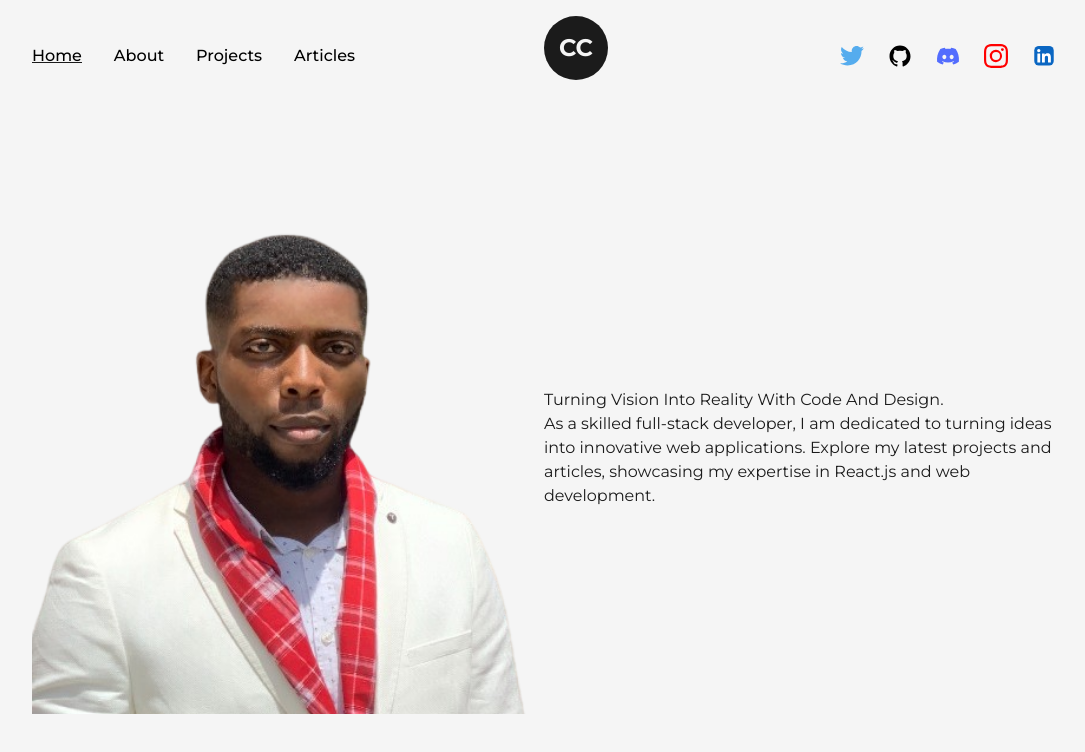
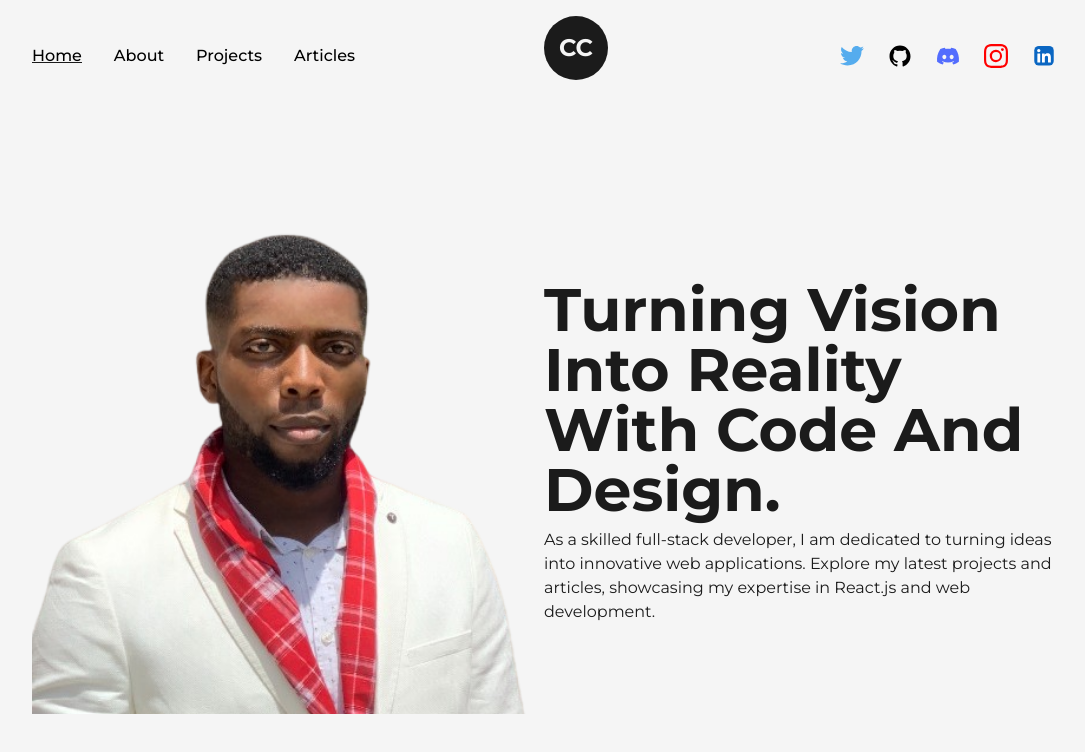
Before and after one commit to lacegiovanni17/Nextjs-dev-Portfolio, a Next.js app: page / in a window 1280 px wide. Shown: the top 752 px of the page, without its empty margins (96-1181 px from the left). Built offline with nearby package versions, Linux system fonts and the light colour scheme.

Commit message:
added new feat animating texts

```diff
--- /dev/null
+++ b/src/components/AnimatedText.js
@@ -0,0 +1,45 @@
+import React from 'react'
+import { motion } from "framer-motion"
+
+const quote = {
+    initial: {
+        opacity:0,
+    },
+    animate: {
+        opacity: 1,
+        transition: {
+            delay:0.5,
+        }
+    }
+}
+const singleWord = {
+    initial: {
+        opacity:0,
+    },
+    animate: {
+        opacity: 1,
+        transition: {
+            delay:0.5,
+        }
+    }
+}
+
+const AnimatedText = ({text, className=""}) => {
+  return (
+      <div className='w-full mx-auto py-2 flex items-center justify-center text-center overflow-hidden'>
+          <motion.h1 className={`inline-block w-full text-dark font-bold capitalize text-8xl ${className}`}
+              variants={quote}
+              initial="initial"
+              animate="animate"
+          >
+              {text.split(" ").map((word, index) =>
+                  <motion.span key={word+'-'+index} className="inline-block">
+                      {word}&nbsp;
+                  </motion.span>
+             )}
+          </motion.h1>
+      </div>
+  )
+}
+
+export default AnimatedText
--- a/src/pages/index.js
+++ b/src/pages/index.js
@@ -2,6 +2,7 @@
 import Head from 'next/head'
 import Image from 'next/image'
 import profilePic from "../../public/images/profile/Chidike-retouched-removebg.png"
+import AnimatedText from '@/components/AnimatedText';
 
 
 export default function Home() {
@@ -17,8 +18,8 @@
             <div className="w-1/2">
               <Image src={profilePic} alt="Chidike" className="w-full h-auto" />
             </div>
-            <div className='w-1/2'>
-              <h1>Turning Vision Into Reality With Code And Design.</h1>
+            <div className="w-1/2 flex flex-col items-center self-center">
+              <AnimatedText text="Turning Vision Into Reality With Code And Design." className="!text-6xl !text-left" />
               <p>
                 As a skilled full-stack developer, I am dedicated to turning
                 ideas into innovative web applications. Explore my latest
```
